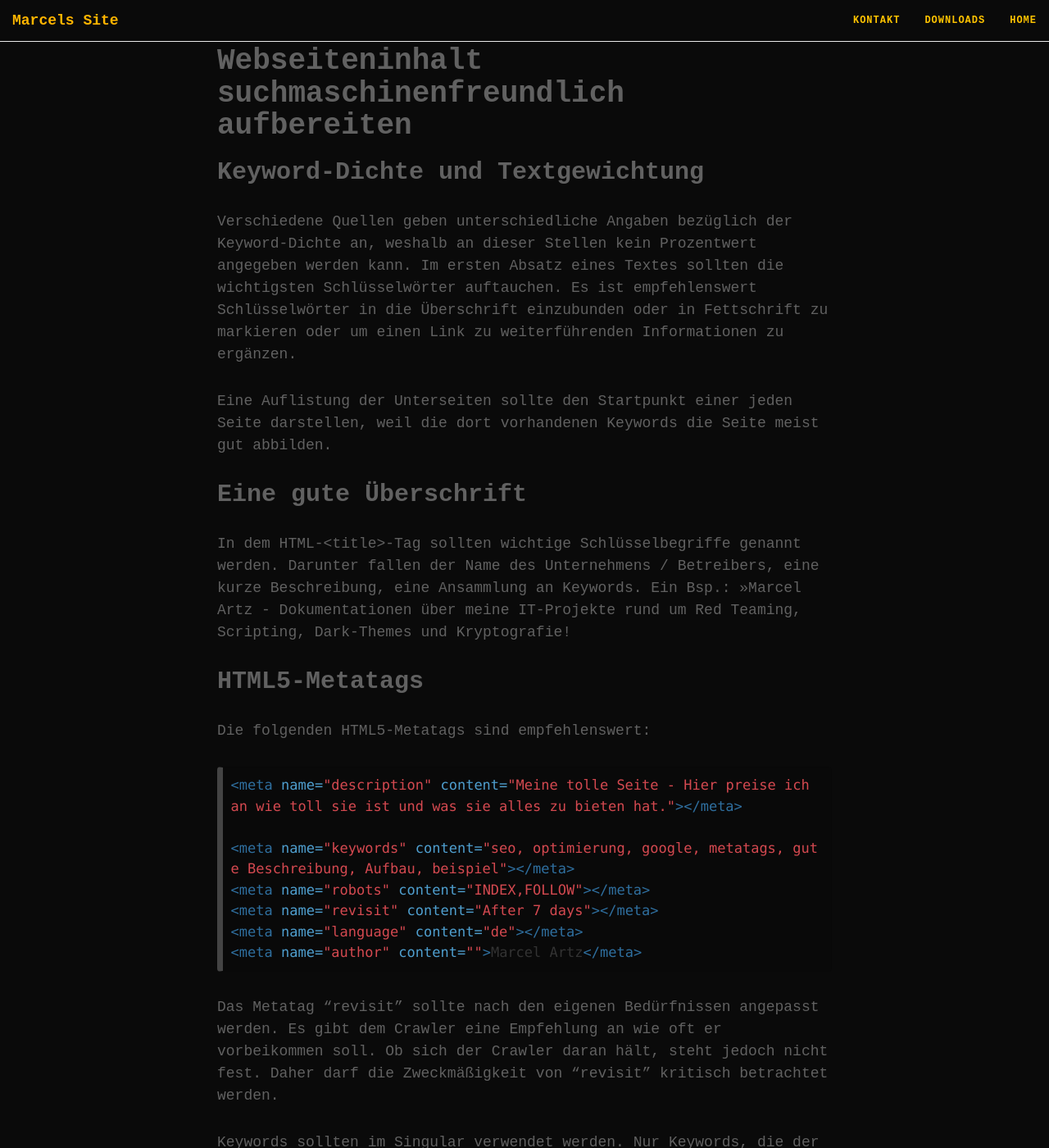
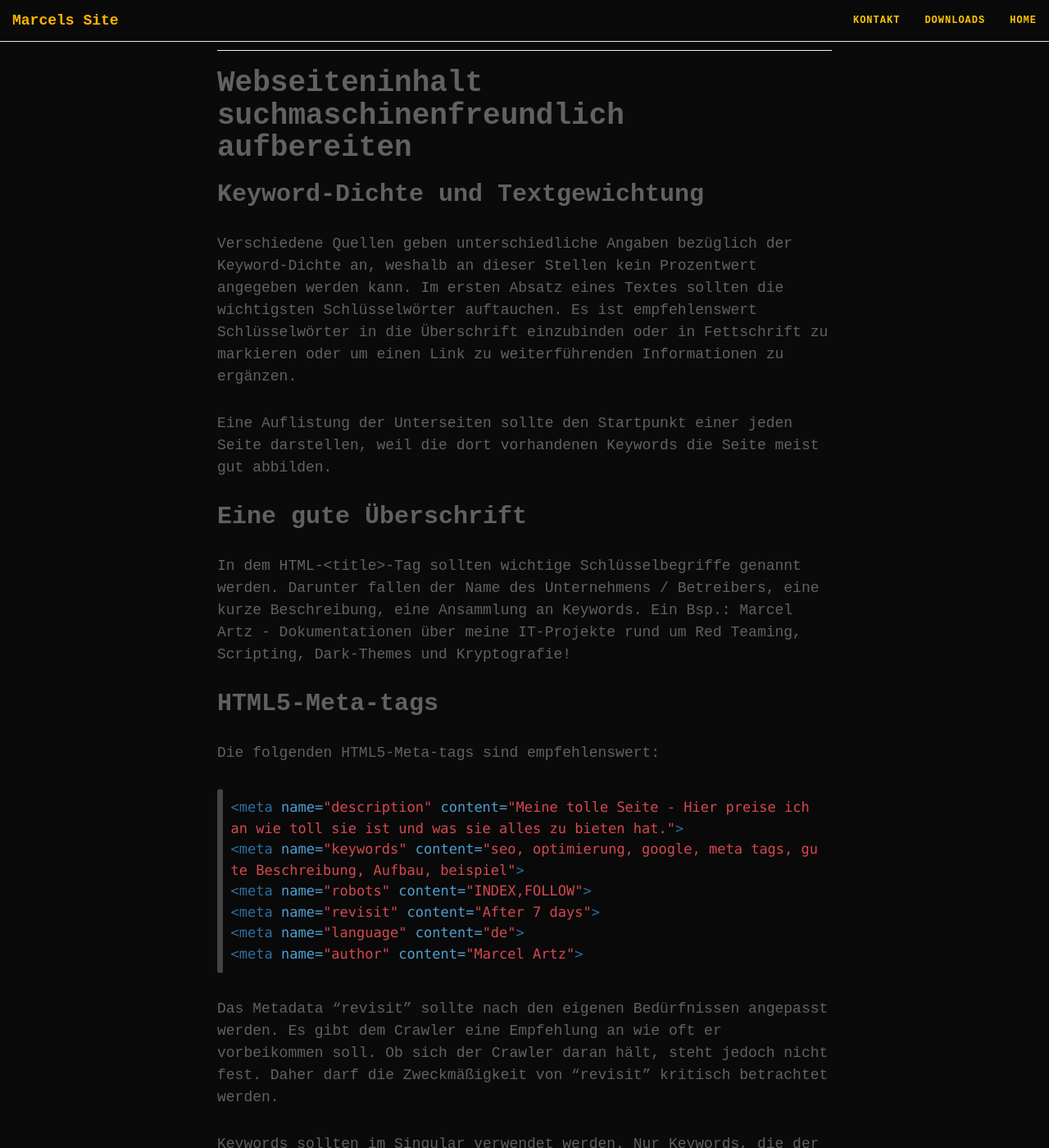
Before and after one commit to ma744/ma744.github.io, a Jekyll site: the page built from _posts/2022-03-20-Suchmaschinenoptimierung-Kurzreferenz-SEO-Cheatsheet.md, in a window 1280 px wide and 1400 px high, scrolled down 4881 px. Shown: the whole window at 82% size. Built offline with Jekyll 4.4.1, drawn with Linux system fonts in a browser that asks for light colours; nearby versions of some CDN libraries; some of the changed text lies outside the part shown.

Commit message:
removes spell mistakes

````diff
--- a/_posts/2022-03-10-Suchmaschinenoptimierung-Kurzreferenz-SEO-Cheatsheet.md
+++ b/_posts/2022-03-20-Suchmaschinenoptimierung-Kurzreferenz-SEO-Cheatsheet.md
@@ -4,9 +4,10 @@
 ---
 
 
+
 ## Inhalt
 1. [Einleitung](#einleitung)
-2. [Ein paar Grundsätze vorab](#ein-paar-grundstze)
+2. [Ein paar Grundsätze vorab](#ein-paar-grundstze-vorab)
 3. [Planung und Organisation](#planung-und-organisation)
    1. [Wahl der Domainadresse](#wahl-der-domainadresse)
    2. [Duplicate Content](#duplicate-content)
@@ -16,7 +17,7 @@
 4. [Webseiteninhalt suchmaschinenfreundlich aufbereiten](#webseiteninhalt-suchmaschinenfreundlich-aufbereiten)
    1. [Keyword-Dichte und Textgewichtung](#keyword-dichte-und-textgewichtung)
    2. [Eine gute Überschrift](#eine-gute-berschrift)
-   3. [HTML5-Metatags](#html5-metatags)
+   3. [HTML5-Meta-tags](#html5-meta-tags)
    4. [Skripte, Stylesheets und valides HTML](#skripte-stylesheets-und-valides-html)
 5. [Webseiten-Marketing](#webseiten-marketing)
    1. [robots.txt](#robotstxt)
@@ -154,7 +155,7 @@
 Verschiedene Quellen geben unterschiedliche Angaben bezüglich der Keyword-Dichte an,
 weshalb an dieser Stellen kein Prozentwert angegeben werden kann.
 Im ersten Absatz eines Textes sollten die wichtigsten Schlüsselwörter auftauchen.
-Es ist empfehlenswert Schlüsselwörter in die Überschrift einzubunden
+Es ist empfehlenswert Schlüsselwörter in die Überschrift einzubinden
 oder in Fettschrift zu markieren oder
 um einen Link zu weiterführenden Informationen zu ergänzen.
 
@@ -166,24 +167,23 @@
 
 In dem HTML-\<title\>-Tag sollten wichtige Schlüsselbegriffe genannt werden.
 Darunter fallen der Name des Unternehmens / Betreibers, eine kurze Beschreibung,
-eine Ansammlung an Keywords. Ein Bsp.: »Marcel Artz - Dokumentationen über meine IT-Projekte rund um Red Teaming, Scripting, Dark-Themes und Kryptografie!
+eine Ansammlung an Keywords. Ein Bsp.: Marcel Artz - Dokumentationen über meine IT-Projekte rund um Red Teaming, Scripting, Dark-Themes und Kryptografie!
 
 
-## HTML5-Metatags ##
+## HTML5-Meta-tags ##
 
-Die folgenden HTML5-Metatags sind empfehlenswert:
+Die folgenden HTML5-Meta-tags sind empfehlenswert:
 ```html
-<meta name="description" content="Meine tolle Seite - Hier preise ich an wie toll sie ist und was sie alles zu bieten hat."></meta>
-
-<meta name="keywords" content="seo, optimierung, google, metatags, gute Beschreibung, Aufbau, beispiel"></meta>
-<meta name="robots" content="INDEX,FOLLOW"></meta>
-<meta name="revisit" content="After 7 days"></meta>
-<meta name="language" content="de"></meta>
-<meta name="author" content="">Marcel Artz</meta>
+<meta name="description" content="Meine tolle Seite - Hier preise ich an wie toll sie ist und was sie alles zu bieten hat.">
+<meta name="keywords" content="seo, optimierung, google, meta tags, gute Beschreibung, Aufbau, beispiel">
+<meta name="robots" content="INDEX,FOLLOW">
+<meta name="revisit" content="After 7 days">
+<meta name="language" content="de">
+<meta name="author" content="Marcel Artz">
 ```
 
 
-Das Metatag "revisit" sollte nach den eigenen Bedürfnissen angepasst werden.
+Das Metadata "revisit" sollte nach den eigenen Bedürfnissen angepasst werden.
 Es gibt dem Crawler eine Empfehlung an wie oft er vorbeikommen soll.
 Ob sich der Crawler daran hält, steht jedoch nicht fest.
 Daher darf die Zweckmäßigkeit von "revisit" kritisch betrachtet werden.
@@ -288,7 +288,7 @@
 - Was bieten deine Seiten im Vergleich zur Konkurrenz?
 - Wie würdest du deine Seite / Ihr Angebot beschreiben?
 
-Verwende am besten auf unterschiedlichen Seiten unterschiedliche Beschreibungen etc..
+Verwende am besten auf unterschiedlichen Seiten unterschiedliche Beschreibungen etc.
 So vermeidest du die Gefahr als Spam wahrgenommen zu werden und
 personalisierst gleichzeitig deinen Link.
 
@@ -354,6 +354,9 @@
 
 
 
+
+
+
 ## Weiterführende Links ##
 
 ### .htaccess ###
````
Also changed, not shown: other parts of _posts/2022-03-20-Suchmaschinenoptimierung-Kurzreferenz-SEO-Cheatsheet.md (+4 -4 lines).
